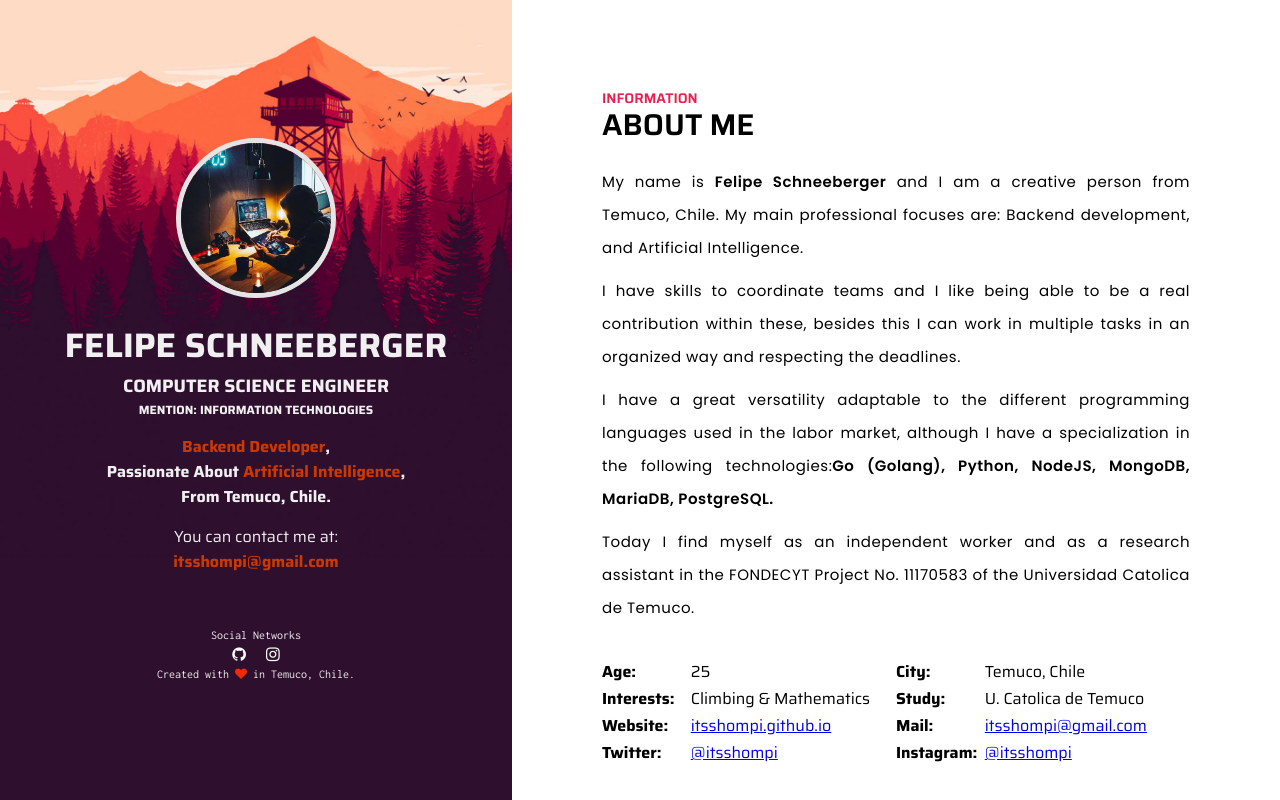
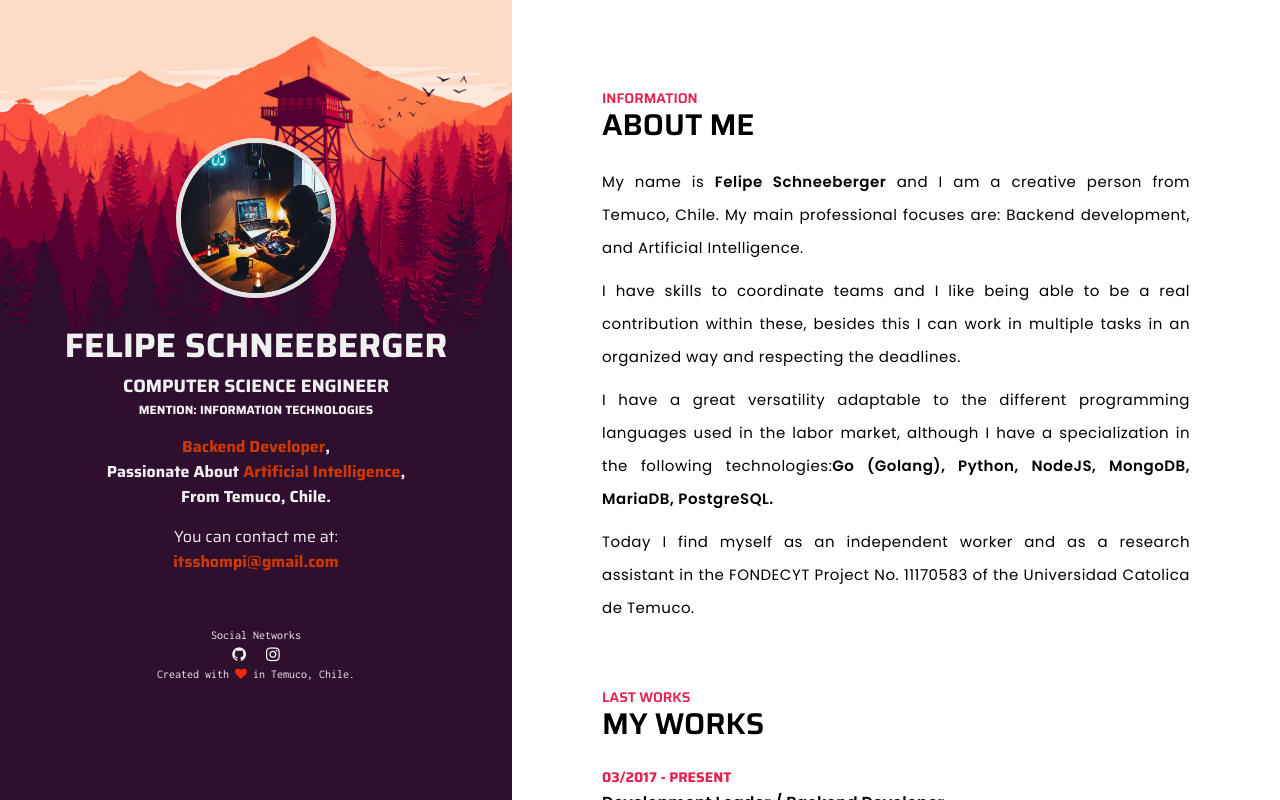
Before and after one commit to itsshompi/itsshompi-page, a React (Create React App) app: page / in a window 1280 px wide. Built offline with nearby package versions, Linux system fonts and the light colour scheme.

Commit message:
Termine la funcion x

```diff
--- a/src/components/rightside/about/main.css
+++ b/src/components/rightside/about/main.css
@@ -3,11 +3,11 @@
   width: 100%;
   height: auto;
   clear: both;
-  float: left;
   margin: 25px 0px;
   -webkit-box-sizing: border-box;
   -moz-box-sizing: border-box;
   box-sizing: border-box;
+  text-align: center;
 }
 
 .shompi_section_content .about_short_contact_wrap ul {
@@ -17,7 +17,7 @@
 
 .shompi_section_content .about_short_contact_wrap ul li {
   margin: 0px 0px 2px 0px;
-  width: 50%;
+  width: 100%;
   float: left;
 }
 
@@ -30,6 +30,6 @@
   font-family: "Saira";
   font-weight: 700;
   color: #000;
-  min-width: 85px;
+  min-width: 185px;
   display: inline-block;
 }
--- a/src/components/rightside/about/main.js
+++ b/src/components/rightside/about/main.js
@@ -28,34 +28,6 @@ export default class About extends Component {
               FONDECYT Project No. 11170583 of the Universidad Catolica de Temuco.
             </p>
           </div>
-          <div className="about_short_contact_wrap">
-            <ul>
-              <li>
-                <span><label>Age:</label> 25</span>
-              </li>
-              <li>
-                <span><label>City:</label> Temuco, Chile</span>
-              </li>
-              <li>
-                <span><label>Interests:</label> Climbing & Mathematics </span>
-              </li>
-              <li>
-                <span><label>Study:</label> U. Catolica de Temuco</span>
-              </li>
-              <li>
-                <span><label>Website:</label> <a href="https://github.com/itsshompi" target="_blank" rel="noopener noreferrer">itsshompi.github.io</a></span>
-              </li>
-              <li>
-                <span><label>Mail:</label> <a href="mailto:itsshompi@gmail.com">itsshompi@gmail.com</a></span>
-              </li>
-              <li>
-                <span><label>Twitter:</label> <a href="https://twitter.com/itsshompi" target="_blank" rel="noopener noreferrer">@itsshompi</a></span>
-              </li>
-              <li>
-                <span><label>Instagram:</label> <a href="https://www.instagram.com/itsshompi" target="_blank" rel="noopener noreferrer">@itsshompi</a></span>
-              </li>
-            </ul>
-          </div>
         </div>
       </section>
     );
--- /dev/null
+++ b/src/components/rightside/awards/main.js
@@ -0,0 +1,70 @@
+import React, { Component } from 'react';
+
+//CSS
+import './main.css';
+
+export default class Awards extends Component {
+  render() {
+    return (
+      <section className="shompi_section">
+        <div className="shompi_section_content">
+          <div className="shompi_main_title">
+            <span>Last awards</span>
+            <h3>Awards</h3>
+          </div>
+          <div className="texts">
+            <ul className="list">
+              <li>10/2018</li>
+              <li>Desafio Uct</li>
+              <li>First place in open university competition, with recognition software for patent plates on mobile devices.</li>
+
+              <li>FONDECYT Project of Initiation In Research 2017 No. 11170583. Universidad Catolica de Temuco</li>
+
+            </ul>
+
+            <ul className="list">
+              <li>08/2014  - 11/2015</li>
+              <li>Development Leader / Backend Developer</li>
+              <li>Random Network LTDA - Temuco, Chile.</li>
+              <li>
+                I worked in a team composed of 4 people in the development of different web applications
+                using Laravel Framework (PHP) and Ruby On Rails Framework. In addition, I was the leader
+                of the CloudEducation project, which aimed to reduce the work of teachers, granting plans
+                and management mechanisms for the educational complex.
+              </li>
+              <li><img width="100%" alt="Random Network LTDA"className="img-work"/></li>
+            </ul>
+            <ul className="list">
+              <li>DESAFIO UCT (2018)</li>
+              <li>Primer lugar ($3M) de concurso universitario abierto, con software de reconocimiento de placas patentes en dispositivos moviles.</li>
+            </ul>
+            <ul className="list">
+              <li>HACKAMERICAS (2018)</li>
+              <li>Finalista en Hackamericas Chile con software de reconocimiento de placas patentes en dispositivos moviles.</li>
+            </ul>
+            <ul className="list">
+              <li>HACELERA HACK - LEAN STARTUP (2015)</li>
+              <li>Primer lugar con la aplicación QuickPark.</li>
+            </ul>
+            <ul className="list">
+              <li>CAPITAL SEMILLA SERCOTEC (2014)</li>
+              <li>$2M para el desarrollo de la aplicación CloudEducation.</li>
+            </ul>
+            <ul className="list">
+              <li>CAMPEONATO INTERLICEOS TEMUCO FUTBOL (2010 - HOBBIE)</li>
+              <li>Tercer Lugar (Capitan de la selección)</li>
+            </ul>
+            <ul className="list">
+              <li>CAMPEONATO DE LA HISPANIDAD FUTBOL (2009 - HOBBIE)</li>
+              <li>Primer Lugar, Mejor Arquero y Mejor Jugador del Campeonato</li>
+            </ul>
+            <ul className="list">
+              <li>KUNG FU CHAMPIONSHIP CHILE (2009 - HOBBIE)</li>
+              <li>Tercer lugar en la categoria amateour</li>
+            </ul>
+          </div>
+        </div>
+      </section>
+    );
+  }
+}
--- a/src/components/rightside/freelance/main.js
+++ b/src/components/rightside/freelance/main.js
@@ -14,41 +14,27 @@ export default class Freelance extends Component {
           </div>
           <div className="texts">
             <ul className="list">
-              <li>Aplicación web, móvil y sitio web.</li>
-              <li>Restaurant las Terrazas (Tomé, Chile)</li>
-              <li>Este proyecto fue realizado con PHP para la aplicación web y se realizó un WebView con Android
-                para la aplicación móvil. El sitio web fue construido con HTML5 estilo OnePage. La aplicación
-                consiste en poder mejorar los tiempos de la toma de pedidos, de tal forma que los pedidos eran
-                recibidos por las tablets para posteriormente enviar la solicitud al servidor y este enviará los
-                pedidos a las impresoras POS que se encontraban en la cocina. </li>
-            </ul>
-            <ul className="list">
-              <li>Aplicación de Escritorio.</li>
-              <li>Colegio Bautista (Temuco, Chile)</li>
+              <li>04/2019 - 06/2019</li>
+              <li>Aplicación Web</li>
+              <li>AgroTop (Temuco, Chile)</li>
               <li>
-              Este proyecto fue desarrollado con Javascript y Electrón para convertir la aplicación en una de escritorio.
-              La aplicación consiste en poder calcular las cuotas con intereses si es que corresponde, además de poder
-              agregar beneficios a las cuotas.
+              El proyecto fue realizado con Node.JS y MySQL. La aplicación consiste en poder generar el proceso de
+              envíos de productos, documentando cuando es que se recepcionan los documentos necesarios, y además
+              establecer fechas de estimación para el arribo de cargar enviadas en los buques.
               </li>
             </ul>
             <ul className="list">
-              <li>Aplicación web</li>
-              <li>Fusion Delivery (Temuco, Chile)</li>
+              <li>04/2016 - 06/2016</li>
+              <li>Aplicación Web</li>
+              <li>FORD (Temuco, Chile)</li>
               <li>
-              Este proyecto fue realizado con PHP para la aplicación web. La aplicación consiste recepcionar
-              los pedidos de manera telefónica en el software, y poder enviarlos mediante impresoras POS a la
-              cocina. Además permite obtener estadísticas sobre los distintos pedidos en rangos de fechas.
+              El proyecto fue realizado con javascript. La aplicación consiste en poder realizar un cálculo de la
+              potencia necesaria de Watts que el cliente requiere y poder ofrecer el más conveniente para el caso.
               </li>
             </ul>
+
             <ul className="list">
-              <li>Aplicación Web</li>
-              <li>DentalApp, Servicios Médicos Dentales (Temuco, Chile)</li>
-              <li>
-              Este proyecto fue realizado con PHP y MySQL. La aplicación consiste en poder recepcionar la ficha
-              dental del paciente, ya sea datos generales, anamnesis general, odontograma visual, documentos.
-              </li>
-            </ul>
-            <ul className="list">
+              <li>04/2016 - 06/2016</li>
               <li>Sistema de cotización online</li>
               <li>FrioCid (Temuco, Chile)</li>
               <li>
@@ -59,22 +45,45 @@ export default class Freelance extends Component {
               </li>
             </ul>
             <ul className="list">
-              <li>Aplicación Web</li>
-              <li>FORD (Temuco, Chile)</li>
+              <li>04/2016 - 06/2016</li>
+              <li>Aplicación de Escritorio.</li>
+              <li>Colegio Bautista (Temuco, Chile)</li>
               <li>
-              El proyecto fue realizado con javascript. La aplicación consiste en poder realizar un cálculo de la
-              potencia necesaria de Watts que el cliente requiere y poder ofrecer el más conveniente para el caso.
+              Este proyecto fue desarrollado con Javascript y Electrón para convertir la aplicación en una de escritorio.
+              La aplicación consiste en poder calcular las cuotas con intereses si es que corresponde, además de poder
+              agregar beneficios a las cuotas.
               </li>
             </ul>
             <ul className="list">
+              <li>04/2016 - 06/2016</li>
               <li>Aplicación Web</li>
-              <li>AgroTop (Temuco, Chile)</li>
+              <li>DentalApp, Servicios Médicos Dentales (Temuco, Chile)</li>
               <li>
-              El proyecto fue realizado con Node.JS y MySQL. La aplicación consiste en poder generar el proceso de
-              envíos de productos, documentando cuando es que se recepcionan los documentos necesarios, y además
-              establecer fechas de estimación para el arribo de cargar enviadas en los buques.
+              Este proyecto fue realizado con PHP y MySQL. La aplicación consiste en poder recepcionar la ficha
+              dental del paciente, ya sea datos generales, anamnesis general, odontograma visual, documentos.
               </li>
             </ul>
+            <ul className="list">
+              <li>04/2016 - 06/2016</li>
+              <li>Aplicación web, móvil y sitio web.</li>
+              <li>Restaurant las Terrazas (Tomé, Chile)</li>
+              <li>Este proyecto fue realizado con PHP para la aplicación web y se realizó un WebView con Android
+                para la aplicación móvil. El sitio web fue construido con HTML5 estilo OnePage. La aplicación
+                consiste en poder mejorar los tiempos de la toma de pedidos, de tal forma que los pedidos eran
+                recibidos por las tablets para posteriormente enviar la solicitud al servidor y este enviará los
+                pedidos a las impresoras POS que se encontraban en la cocina. </li>
+            </ul>
+            <ul className="list">
+              <li>04/2016 - 06/2016</li>
+              <li>Aplicación web</li>
+              <li>Fusion Delivery (Temuco, Chile)</li>
+              <li>
+              Este proyecto fue realizado con PHP para la aplicación web. La aplicación consiste recepcionar
+              los pedidos de manera telefónica en el software, y poder enviarlos mediante impresoras POS a la
+              cocina. Además permite obtener estadísticas sobre los distintos pedidos en rangos de fechas.
+              </li>
+            </ul>
+
           </div>
         </div>
       </section>
--- a/src/components/rightside/main.css
+++ b/src/components/rightside/main.css
@@ -29,7 +29,7 @@ div {
 }
 
 .shompi_section_content{
-  margin: 0px 90px 100px;
+  margin: 0px 90px 50px;
   overflow: auto;
   font-family: 'Poppins', sans-serif;
 }
@@ -86,7 +86,7 @@ div {
     position: relative;
   }
   .shompi_section_content{
-    margin: 75px 50px;
+    margin: 50px 50px 20px;
   }
   .shompi_main_title{
     text-align: center;
--- a/src/components/rightside/main.js
+++ b/src/components/rightside/main.js
@@ -6,6 +6,7 @@ import './main.css';
 import About from './about/main';
 import Work from './work/main';
 import Freelance from './freelance/main';
+import Awards from './awards/main';
 
 export default class RightSide extends Component {
   render() {
@@ -14,6 +15,7 @@ export default class RightSide extends Component {
         <About/>
         <Work/>
         <Freelance/>
+        <Awards/>
       </div>
     );
   }
--- a/src/components/rightside/work/main.js
+++ b/src/components/rightside/work/main.js
@@ -20,7 +20,7 @@ export default class Work extends Component {
               <li>I work as a development leader with the SCRUM methodology, in turn I work in the
                 development of our Application Programming Interface (API) that helps to obtain data
                 from schools in Chile for different years built using Go (Golang), MongoDB, Python</li>
-                <li><img width="100%" className="img-work"/></li>
+                <li><img width="100%" alt="S3E2" className="img-work"/></li>
             </ul>
 
             <ul className="list">
@@ -33,7 +33,7 @@ export default class Work extends Component {
                 of the CloudEducation project, which aimed to reduce the work of teachers, granting plans
                 and management mechanisms for the educational complex.
               </li>
-              <li><img width="100%" className="img-work"/></li>
+              <li><img width="100%" alt="Random Network LTDA"className="img-work"/></li>
             </ul>
           </div>
         </div>
```
Also changed, not shown: src/components/rightside/awards/awards.js (deleted, +0 -32 lines), src/components/rightside/awards/main.css (added).
